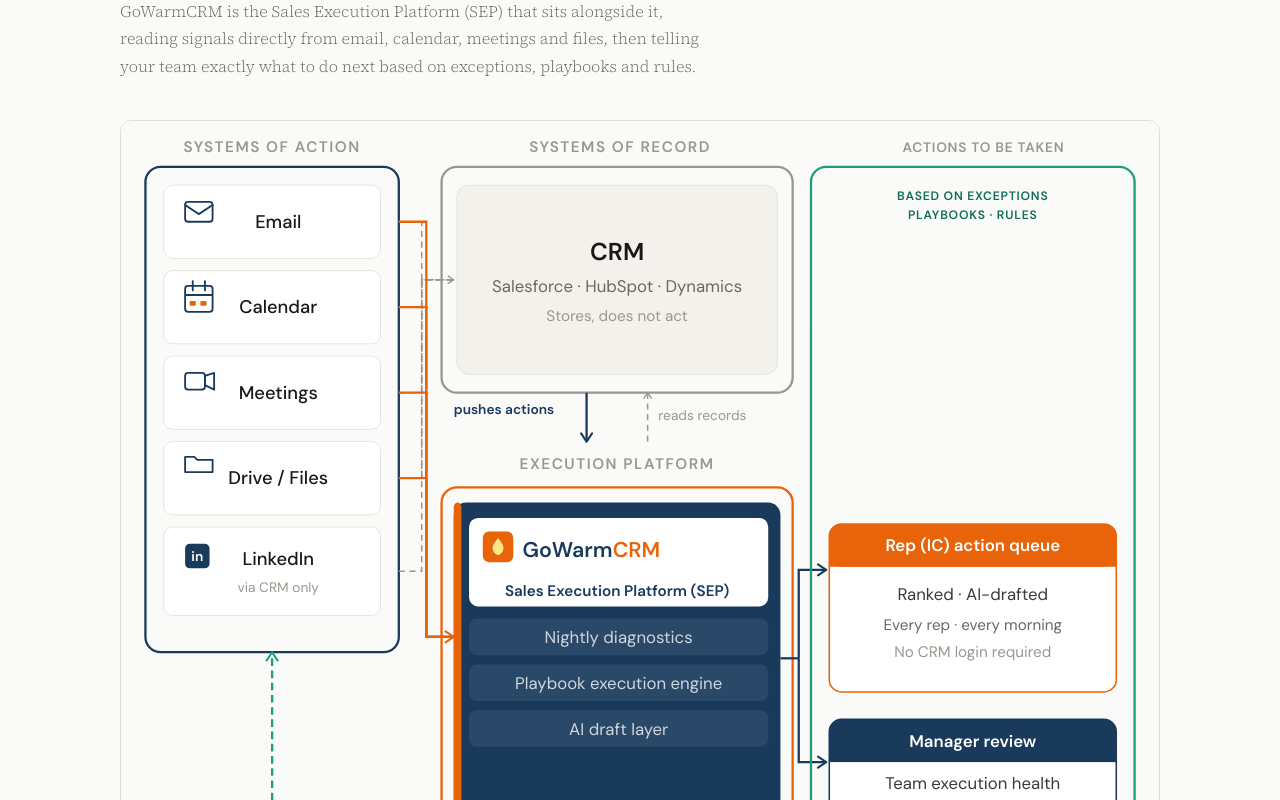
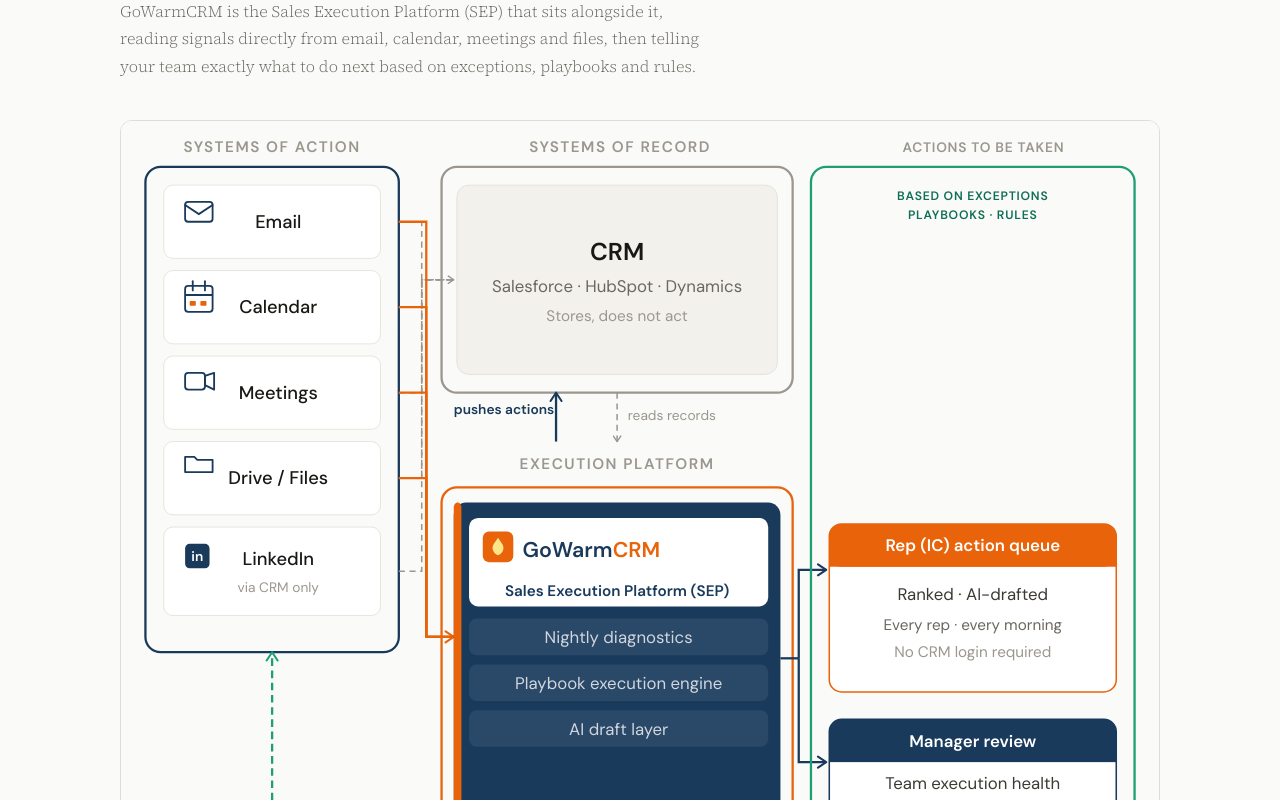
Before and after one commit to sudheer-gentela/GoWarmCRM, a website: page website/how-it-works.html in a window 1280 px wide. Shown: the part 940-1740 px from the top of the page. Drawn offline with nearby package versions, Linux system fonts and the light colour scheme; a web font is replaced by a local one.

Commit message:
added a schematic for how it works 2

```diff
--- a/website/how-it-works.html
+++ b/website/how-it-works.html
@@ -287,10 +287,12 @@
           <text x="325" y="108" text-anchor="middle" dominant-baseline="central" font-family="DM Sans,system-ui,sans-serif" font-size="11" fill="#6B6760">Salesforce · HubSpot · Dynamics</text>
           <text x="325" y="128" text-anchor="middle" dominant-baseline="central" font-family="DM Sans,system-ui,sans-serif" font-size="10" fill="#9B978F">Stores, does not act</text>
           <!-- Bidirectional CRM ↔ GoWarmCRM -->
-          <path d="M305 178 L305 210" fill="none" stroke="#1A3A5C" stroke-width="1.5" marker-end="url(#hw-arrow)"/>
+          <!-- reads records: CRM → GoWarmCRM (down) -->
+          <path d="M325 178 L325 210" fill="none" stroke="#9B978F" stroke-width="1" stroke-dasharray="4 3" marker-end="url(#hw-arrow)"/>
+          <text x="332" y="196" font-family="DM Sans,system-ui,sans-serif" font-size="9" fill="#9B978F">reads records</text>
+          <!-- pushes actions: GoWarmCRM → CRM (up) -->
+          <path d="M285 210 L285 178" fill="none" stroke="#1A3A5C" stroke-width="1.5" marker-end="url(#hw-arrow)"/>
           <text x="218" y="192" font-family="DM Sans,system-ui,sans-serif" font-size="9" font-weight="600" fill="#1A3A5C">pushes actions</text>
-          <path d="M345 210 L345 178" fill="none" stroke="#9B978F" stroke-width="1" stroke-dasharray="4 3" marker-end="url(#hw-arrow)"/>
-          <text x="352" y="196" font-family="DM Sans,system-ui,sans-serif" font-size="9" fill="#9B978F">reads records</text>
           <!-- EXECUTION PLATFORM label -->
           <text x="325" y="228" text-anchor="middle" font-family="DM Sans,system-ui,sans-serif" font-size="10" font-weight="600" fill="#9B978F" letter-spacing="1">EXECUTION PLATFORM</text>
           <!-- PERIMETER 3: EXECUTION PLATFORM -->
```
